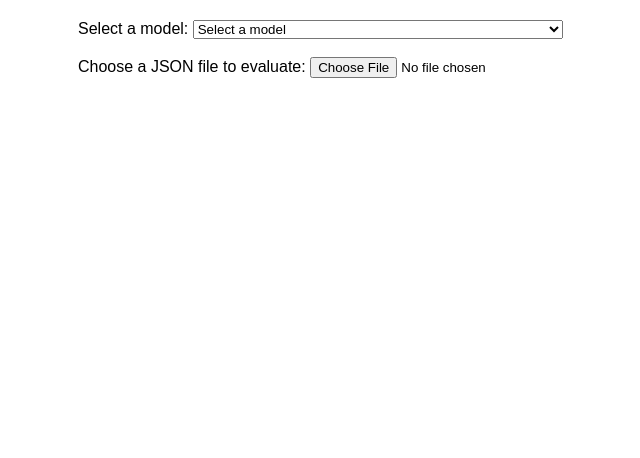
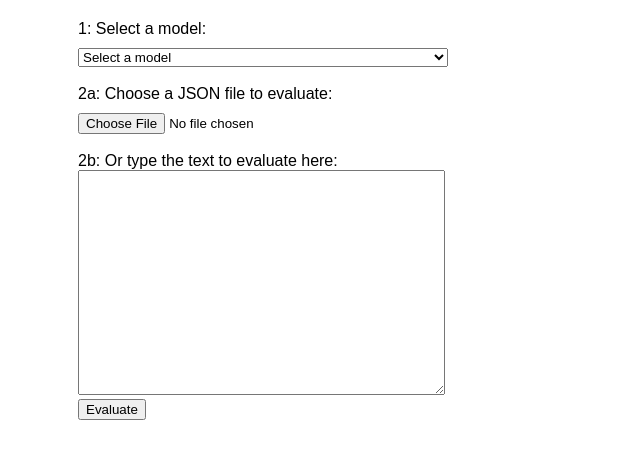
Before and after one commit to Jot4roKujo/Implementing-ML-Models, a website: page views/index.html in a window 1280 px wide. Shown: the whole page, without its empty margins (262-902 px from the left). Drawn offline with Linux system fonts and the light colour scheme.

Commit message:
Textarea added, dropdown menu function enhanced

```diff
--- a/views/index.html
+++ b/views/index.html
@@ -16,7 +16,11 @@
     }
 
     input {
-      margin-bottom: 20px;
+      margin-top: 10px;
+    }
+
+    select{
+      margin-top: 10px;
     }
 
     div {
@@ -30,6 +34,11 @@
     button {
       margin-right: 10px;
     }
+
+    #textInput{
+      width: 361px;
+      height: 219px;
+    }
   </style>
 </head>
 <body>
@@ -38,13 +47,21 @@
     <!-- Firs Selection -->
     <div id="firstSelection">
 
-      <label for="modelDropdown">Select a model:</label>
+      <label for="modelDropdown">1: Select a model:</label>
+      <br>
       <select id="modelDropdown"></select>
       <br>
       <br>
-      <label for="fileInput">Choose a JSON file to evaluate:</label>
+      <label for="fileInput">2a: Choose a JSON file to evaluate:</label>
+      <br>
       <input type="file" id="fileInput" accept=".json" />
       <br>
+      <br>
+      <label for="textInput">2b: Or type the text to evaluate here:</label>
+      <br>
+      <textarea name="textInput" id="textInput"></textarea>
+      <br>
+      <button onclick="textInput()">Evaluate</button>
 
     </div>
 
--- a/views/script/script2.js
+++ b/views/script/script2.js
@@ -1,20 +1,15 @@
-// Initialize with an empty string
+//Initialize all variables with an empty string
 let API_TOKEN = '';
 let MODEL_URL = '';
 let MODEL_NAME = '';
 let API_RESPONSE = undefined;
+let models;
 
 // Fetch the models data from the JSON file or database
 fetch('/models.json') // The models file must be in the root directory
   .then(response => response.json())
-  .then(models => {
-    // Assuming you only want the first model for demonstration purposes
-    const selectedModel = models[0];
-
-    // Set API_TOKEN, MODEL_URL, and MODEL_NAME based on the selected model
-    API_TOKEN = selectedModel.apiToken;
-    MODEL_URL = selectedModel.url;
-    MODEL_NAME = extractModelName(MODEL_URL);
+  .then(modelsData => {
+    models = modelsData;
 
     // Populate the dropdown menu with models, including an empty placeholder
     const modelDropdown = document.getElementById('modelDropdown');
@@ -36,10 +31,27 @@ fetch('/models.json') // The models file must be in the root directory
 
 // Update MODEL_URL and MODEL_NAME based on the selected model from the dropdown
 document.getElementById('modelDropdown').addEventListener('change', function () {
-  MODEL_URL = this.value;
-  MODEL_NAME = extractModelName(MODEL_URL);
+  const selectedIndex = this.selectedIndex;
+
+  if (selectedIndex !== undefined) {
+    if (selectedIndex > 0 && models) {
+
+      const selectedModel = models[selectedIndex - 1];
+
+      // Set API_TOKEN, MODEL_URL, and MODEL_NAME based on the selected model
+      API_TOKEN = selectedModel.apiToken;
+      MODEL_URL = selectedModel.url;
+      MODEL_NAME = extractModelName(MODEL_URL);
+    } else {
+      // No model selected, reset values
+      API_TOKEN = '';
+      MODEL_URL = '';
+      MODEL_NAME = '';
+    }
+  }
 });
 
+//Extract Model Name
 function extractModelName(url) {
   const startIndex = url.indexOf('models') + 'models'.length + 1;
   if (startIndex !== -1) {
@@ -73,7 +85,7 @@ function displayJsonContent(content) {
   jsonContentDiv.innerHTML = `<strong>Text to Evaluate:</strong>`;
   const firstSelectionDiv = document.getElementById('firstSelection');
 
-  const modelValue = MODEL_NAME || 'Model name not found';
+  const modelValue = MODEL_NAME || 'None';
   modelDiv.innerHTML = `<strong>Model Selected:</strong> ${modelValue}`;
 
   content.forEach(item => {
@@ -82,11 +94,10 @@ function displayJsonContent(content) {
       const textElement = document.createElement('p');
       const userElement = document.createElement('p');
       const responseElement = document.createElement('p');
+      const stringText = JSON.stringify(item.text, null, 2);
 
       textElement.innerHTML = `<strong>Text:</strong> ${item.text}`;
       userElement.innerHTML = `<strong>User:</strong> ${item.user || 'Unknown User'}`;
-
-      const stringText = JSON.stringify(item.text, null, 2);
 
       query(stringText).then((API_RESPONSE) => {
         responseElement.innerHTML = `<strong>Response:</strong> ` + formatObject(API_RESPONSE);
@@ -139,6 +150,7 @@ document.getElementById('fileInput').addEventListener('change', async (event) =>
   }
 });
 
+//Save button
 function saveResults() {
   // Get values from the displayed content
   const userValue = document.getElementById('jsonUser').textContent.replace('User:', '').trim();
@@ -172,10 +184,10 @@ function saveResults() {
   document.body.removeChild(a);
 }
 
-// Function to reload the page
+//Reload buttone
 function loadAnotherFile() {
   location.reload();
 }
 
-// Hide the buttons when loading another file
+// Hide "save" and "reload" buttons on page loading
 document.getElementById('buttons').style.display = 'none';
```
